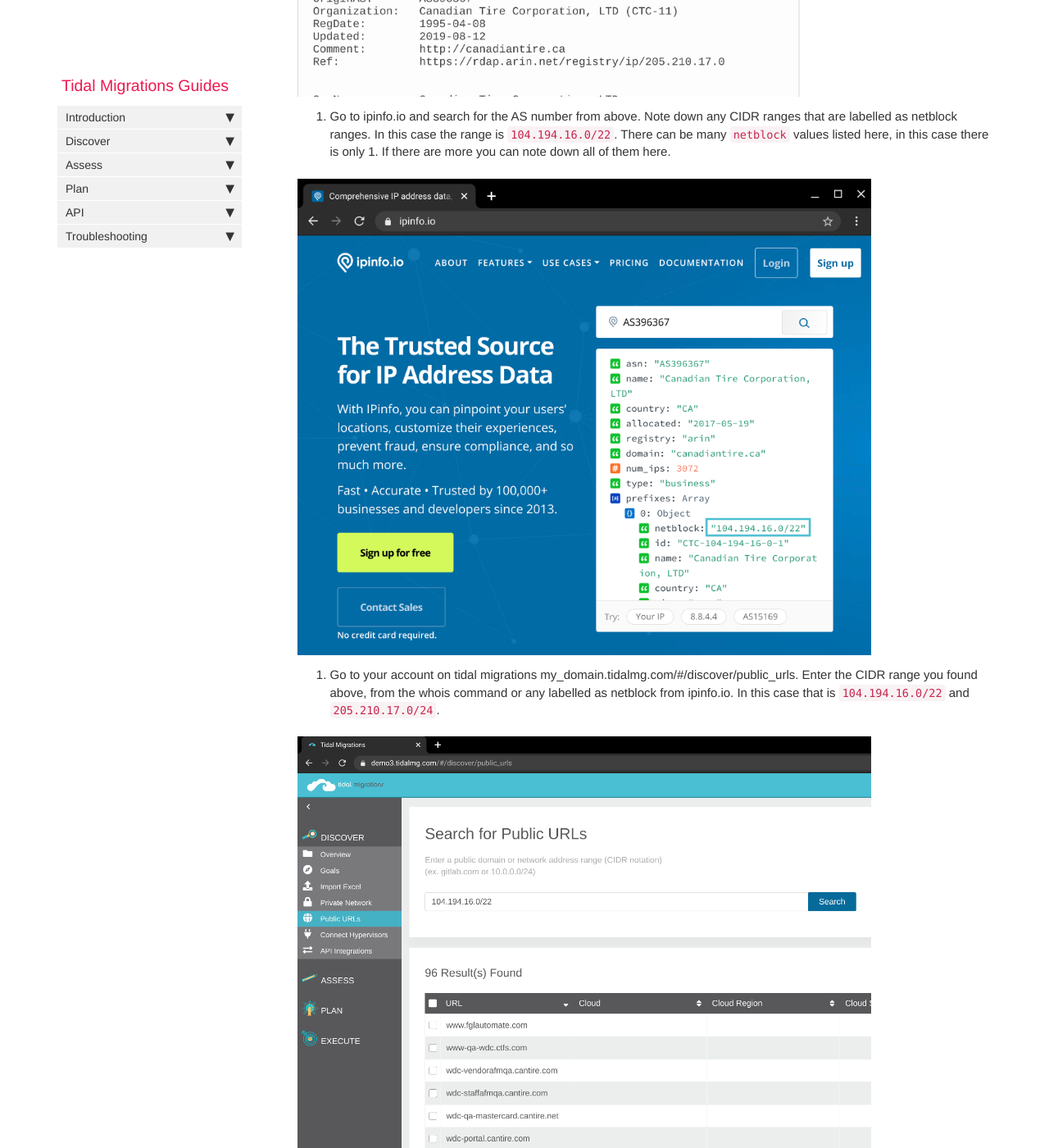
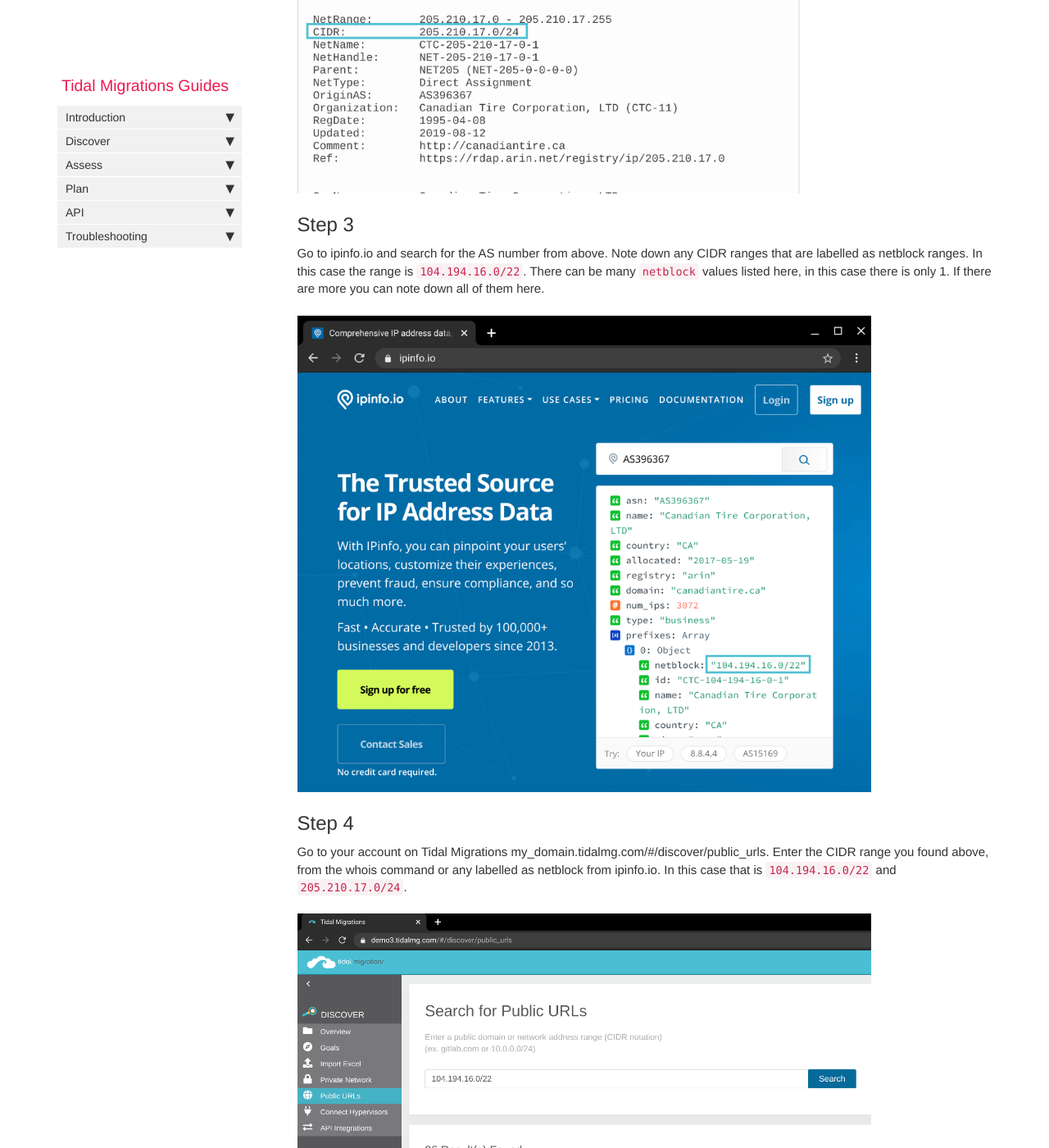
Before and after one commit to tidalmigrations/tidalmigrations.github.io, a Jekyll site: the page built from pages/user guides/public_urls.md, in a window 1280 px wide and 1400 px high, scrolled down 1400 px. Shown: the whole window at 82% size. Built offline with Jekyll 4.4.1, drawn with Linux system fonts in a browser that asks for light colours; nearby versions of some CDN libraries; comment, search, counter and statistics services are not loaded.

```diff
--- a/pages/user guides/public_urls.md
+++ b/pages/user guides/public_urls.md
@@ -14,7 +14,8 @@ We will start with a single domain that you know of for your organization, and i
 and capture a new set of other domains and URLs that are publicly available for your organization.
 The entire process should only take a couple of minutes and does not require any private network access.
 
-1. You can start with a top level domain that your company owns. For example, canadiantire.ca.
+## Step 1
+You can start with a top level domain that your company owns. For example, canadiantire.ca.
 
 [Analyze the domain with Tidal Tools](https://guides.tidalmg.com/analyze.html). - `tidal analyze web canadiantire.ca`
 
@@ -29,18 +30,21 @@ If you don’t own it, you can try analyzing another domain.
 {% include tip.html content="If you don’t own any domains directly yourself, you can skip to the last step here and
 try simply searching the domain name in the Public URLs search in Tidal Migrations." %}
 
-2. Go to https://whois.com/whois and search the IP you found above, in this case, `205.210.17.179`.
+## Step 2
+Go to https://whois.com/whois and search the IP you found above, in this case, `205.210.17.179`.
 From the results you should see a `CIDR` value, note this down. In this case it is `205.210.17.0/24`
 
 {% include image.html file="whois.png" %}
 
-3. Go to ipinfo.io and search for the AS number from above. Note down any CIDR ranges that are labelled as netblock ranges.
+## Step 3
+Go to ipinfo.io and search for the AS number from above. Note down any CIDR ranges that are labelled as netblock ranges.
 In this case the range is `104.194.16.0/22`. There can be many `netblock` values listed here, in this case there is only 1.
 If there are more you can note down all of them here.
 
 {% include image.html file="ipinfo.png" %}
 
-4. Go to your account on tidal migrations my_domain.tidalmg.com/#/discover/public_urls.
+## Step 4
+Go to your account on Tidal Migrations my_domain.tidalmg.com/#/discover/public_urls.
 Enter the CIDR range you found above, from the whois command or any labelled as netblock from ipinfo.io.
 In this case that is `104.194.16.0/22` and `205.210.17.0/24`.
 
```
